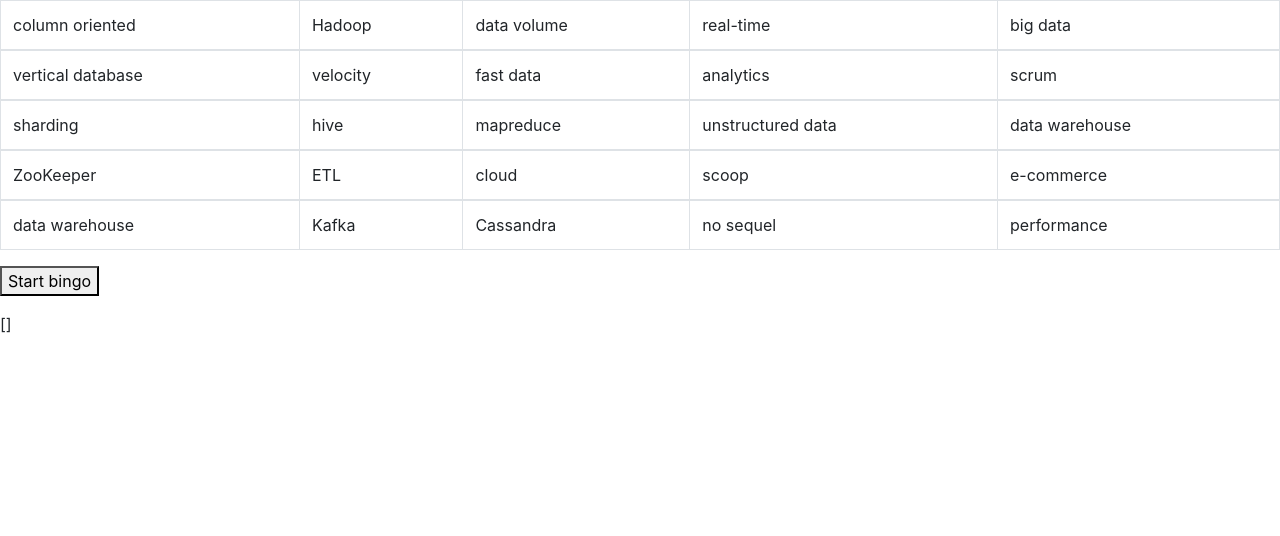
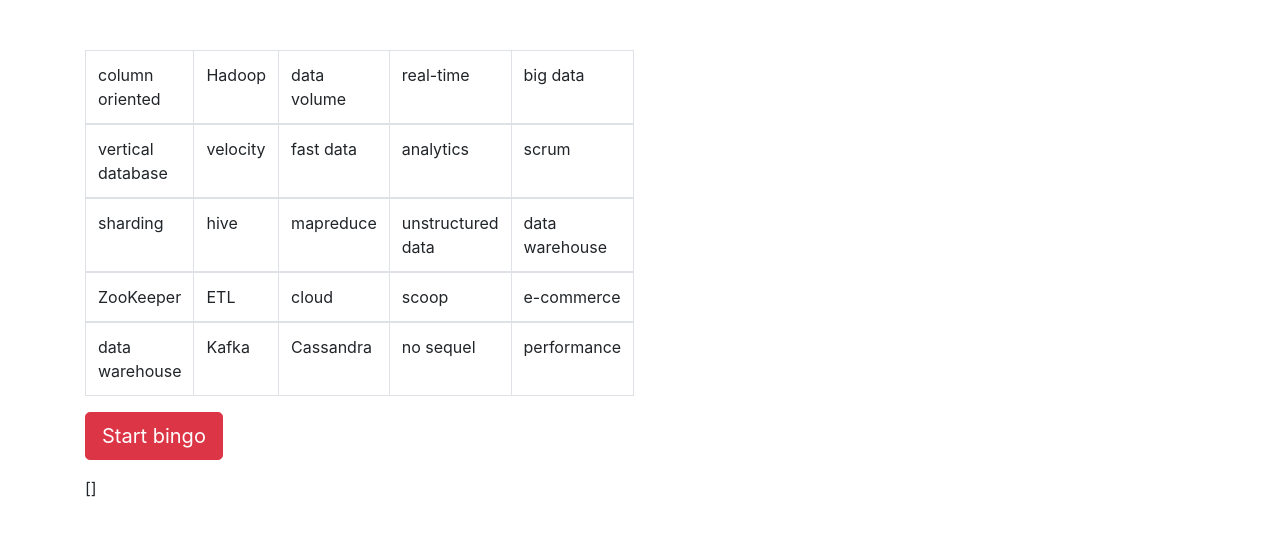
Before and after one commit to syzer/speech-recognition, a website: page index.html in a window 1280 px wide. Drawn offline with nearby package versions, Linux system fonts and the light colour scheme.

Commit message:
layout improved

```diff
--- a/index.html
+++ b/index.html
@@ -7,6 +7,9 @@
     <link href="/app.css" rel="stylesheet">
 </head>
 <body ng-controller="BingoCtrl">
+<div class="container">
+    <div class=row>
+        <div class="col-md-6 col-md-offset-3">
             <table class="table table-bordered">
                 <tbody ng-repeat="row in bingoBoard">
                 <tr>
@@ -18,10 +21,13 @@
                 </tr>
                 </tbody>
             </table>
-<button ng-disabled="disabled" ng-click="startRecognizing()">Start bingo</button>
+            <button class="btn btn-lg btn-danger" ng-disabled="disabled" ng-click="startRecognizing()">Start bingo</button>
             <div>
                 <p class="phrase">{{transcript}}</p>
                 <p>{{picked|json}}</p>
+            </div>
+        </div>
+    </div>
 </div>
 <script src="/bower_components/angular/angular.min.js"></script>
 <script src="/bower_components/lodash/dist/lodash.min.js"></script>
```
Lines whose indentation alone changed are shown as unchanged.
